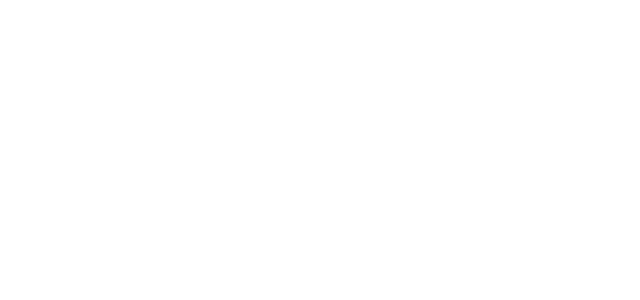
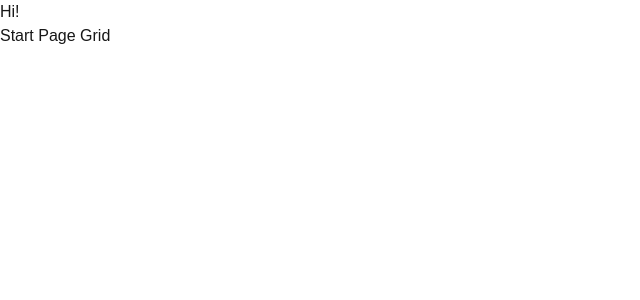
Before and after one commit to Meristeminal/Meristem, a Next.js app: page / in a window 1280 px wide. Before the commit this address had no page. Shown: the top 300 px of the page, without its empty margins (0-640 px from the left). Built offline with nearby package versions, Linux system fonts and the light colour scheme.

Commit message:
Commit Working Links

```diff
--- a/src/app/grid.tsx
+++ /dev/null
@@ -1,15 +0,0 @@
-import {useNavigate} from "react-router-dom";
-
-export default function Grid(){
-    const nav = useNavigate()
-    const navigate = () => {
-        nav('/startPage')
-    }
-    return(
-        <div>
-            <h1> You started the game! </h1>
-            <button onClick = {navigate}>End Game</button>
-        </div>
-    )
-}
-// export default Grid;
--- /dev/null
+++ b/src/app/grid/page.tsx
@@ -0,0 +1,10 @@
+
+export default function Grid(){
+
+    return(
+        <div>
+            <h1> You started the game! </h1>
+        </div>
+    )
+}
+// export default Grid;
--- a/src/app/page.tsx
+++ b/src/app/page.tsx
@@ -1,23 +1,29 @@
 'use client';
 import Image from "next/image";
-import Grid from "./grid";
-import StartPage from "./startPage";
+import Grid from "./grid/page";
+import StartPage from "./start/page";
 import {BrowserRouter, Routes, Route, useNavigate} from "react-router-dom";
+import Link from 'next/link'
 
 
 export default function Home() {
   return(
-    // <div>
-    //   <button>Hi!</h1>
-    // </div>
-    <BrowserRouter>
-      <Routes>
-        <Route  path = '/startPage' element={<StartPage/>}/>
-        <Route  path = '/grid' element={<Grid/>}/>
+    <div>
+      <button>Hi!</button>
+      <nav>
+        <Link href = "/start"> Start Page </Link>
+        <Link href = "/grid"> Grid </Link>
+      </nav>
 
-      </Routes>
+    </div>
+    // <BrowserRouter>
+    //   <Routes>
+    //     <Route  path = '/startPage' element={<StartPage/>}/>
+    //     <Route  path = '/grid' element={<Grid/>}/>
 
-    </BrowserRouter>
+    //   </Routes>
+
+    // </BrowserRouter>
 
 
   )
--- /dev/null
+++ b/src/app/start/page.tsx
@@ -0,0 +1,13 @@
+// import link from 'next/Link'
+
+export default function StartPage(){
+
+    return(
+
+        <div>
+            <h1> Welcome! </h1>
+
+        </div>
+    );
+}
+//export default StartPage;
--- a/src/app/startPage.tsx
+++ /dev/null
@@ -1,16 +0,0 @@
-import { useNavigate } from "react-router-dom";
-
-export default function StartPage(){
-    const nav = useNavigate()
-    const navigate = () => {
-        nav('/grid')
-    }
-    return(
-
-        <div>
-            <h1> Welcome! </h1>
-            <button onClick={navigate}>Start Game!</button>
-        </div>
-    );
-}
-//export default StartPage;
```
Also changed, not shown: src/app/ui/screen.tsx (added, +11 -0 lines), 1 other file (tests, documents, lock files or other folders).
